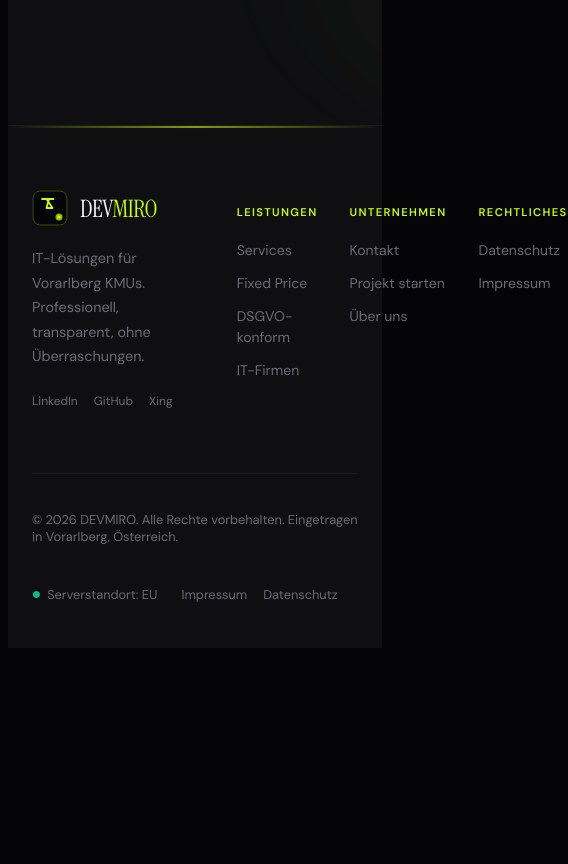
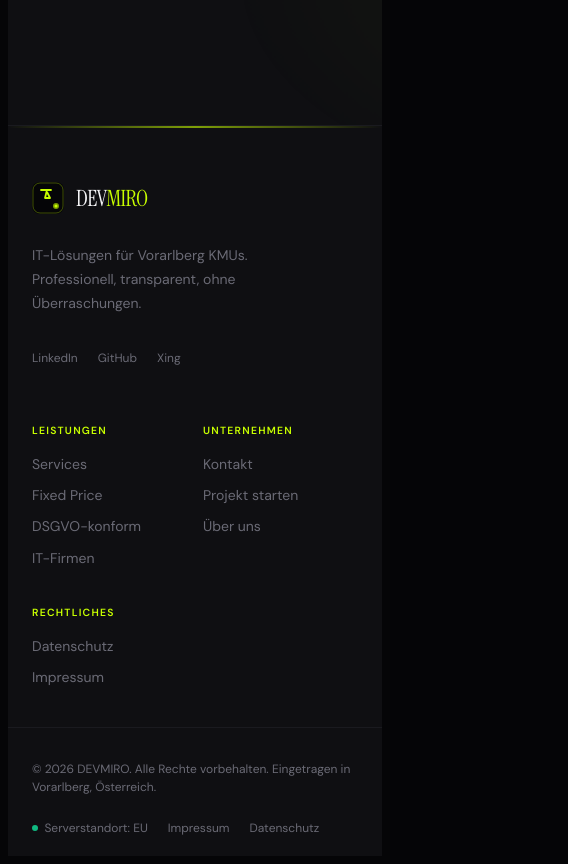
Before and after one commit to devorsomething/devmiro-at, a Next.js app: page / in a window 390 px wide. Shown: the part 8140-9004 px from the top of the page, 568 px wide, since content can reach past the window. Before the commit the page ends 8796 px from the top, so only its background shows below. Built offline with nearby package versions, Linux system fonts and the light colour scheme.

Commit message:
fix: footer mobile layout — responsive grid, proper stacking on small screens

```diff
--- a/app/components/Footer.tsx
+++ b/app/components/Footer.tsx
@@ -4,67 +4,25 @@ export function Footer() {
   const currentYear = new Date().getFullYear();
 
   return (
-    <footer style={{
-      background: 'var(--graphite)',
-      borderTop: '1px solid var(--smoke)',
-      position: 'relative',
-    }}>
-      {/* Electric accent line at top */}
-      <div style={{
-        position: 'absolute',
-        top: 0,
-        left: 0,
-        right: 0,
-        height: '2px',
-        background: 'linear-gradient(90deg, transparent, var(--electric), transparent)',
-        opacity: 0.6,
-      }} />
+    <footer className="footer">
+      {/* Electric accent line */}
+      <div className="footer-accent-line" />
 
-      <div style={{ maxWidth: 1200, margin: '0 auto', padding: '4rem 1.5rem 2rem' }}>
-        {/* Top section: Logo + Nav columns */}
-        <div style={{
-          display: 'grid',
-          gridTemplateColumns: '1fr 2fr',
-          gap: '4rem',
-          marginBottom: '4rem',
-        }}>
-          {/* Brand column */}
-          <div>
-            <div style={{ display: 'flex', alignItems: 'center', gap: '0.75rem', marginBottom: '1.25rem' }}>
+      <div className="footer-inner">
+        {/* Brand + Tagline */}
+        <div className="footer-brand">
+          <div className="footer-logo">
             <LogoMark />
-              <span style={{
-                fontFamily: "'Instrument Serif', serif",
-                fontSize: '1.5rem',
-                fontWeight: 400,
-                color: 'var(--white)',
-                letterSpacing: '-0.02em',
-              }}>
-                DEV<span style={{ color: 'var(--electric)' }}>MIRO</span>
+            <span className="footer-logo-text">
+              DEV<span className="electric">MIRO</span>
             </span>
           </div>
-            <p style={{
-              fontSize: '0.9rem',
-              color: 'var(--ash)',
-              lineHeight: 1.7,
-              maxWidth: 260,
-              marginBottom: '1.5rem',
-            }}>
+          <p className="footer-tagline">
             IT-Lösungen für Vorarlberg KMUs. Professionell, transparent, ohne Überraschungen.
           </p>
-            <div style={{ display: 'flex', gap: '1rem' }}>
+          <div className="footer-social">
             {['LinkedIn', 'GitHub', 'Xing'].map((social) => (
-                <a
-                  key={social}
-                  href="#"
-                  style={{
-                    fontSize: '0.75rem',
-                    color: 'var(--ash)',
-                    textDecoration: 'none',
-                    transition: 'color 0.2s',
-                  }}
-                  onMouseEnter={(e) => ((e.target as HTMLElement).style.color = 'var(--electric)')}
-                  onMouseLeave={(e) => ((e.target as HTMLElement).style.color = 'var(--ash)')}
-                >
+              <a key={social} href="#" className="footer-social-link">
                 {social}
               </a>
             ))}
@@ -72,186 +30,238 @@ export function Footer() {
         </div>
 
         {/* Nav columns */}
-          <div style={{
-            display: 'grid',
-            gridTemplateColumns: 'repeat(3, 1fr)',
-            gap: '2rem',
-          }}>
+        <div className="footer-nav">
           {/* Leistungen */}
-            <div>
-              <h4 style={{
-                fontSize: '0.7rem',
-                fontWeight: 600,
-                letterSpacing: '0.12em',
-                textTransform: 'uppercase',
-                color: 'var(--electric)',
-                marginBottom: '1.25rem',
-              }}>
-                Leistungen
-              </h4>
-              <ul style={{ listStyle: 'none', padding: 0, margin: 0, display: 'flex', flexDirection: 'column', gap: '0.75rem' }}>
-                {[
-                  { href: '/services', label: 'Services' },
-                  { href: '/fixed-price', label: 'Fixed Price' },
-                  { href: '/gdpr', label: 'DSGVO-konform' },
-                  { href: '/it-companies', label: 'IT-Firmen' },
-                ].map((link) => (
-                  <li key={link.href}>
-                    <a href={link.href} style={{
-                      fontSize: '0.875rem',
-                      color: 'var(--ash)',
-                      textDecoration: 'none',
-                      transition: 'color 0.2s',
-                    }}
-                      onMouseEnter={(e) => ((e.target as HTMLElement).style.color = 'var(--white)')}
-                      onMouseLeave={(e) => ((e.target as HTMLElement).style.color = 'var(--ash)')}
-                    >
-                      {link.label}
-                    </a>
-                  </li>
-                ))}
+          <div className="footer-nav-col">
+            <h4 className="footer-nav-heading">Leistungen</h4>
+            <ul className="footer-nav-list">
+              <li><a href="/services">Services</a></li>
+              <li><a href="/fixed-price">Fixed Price</a></li>
+              <li><a href="/datenschutz">DSGVO-konform</a></li>
+              <li><a href="/it-companies">IT-Firmen</a></li>
             </ul>
           </div>
 
           {/* Unternehmen */}
-            <div>
-              <h4 style={{
-                fontSize: '0.7rem',
-                fontWeight: 600,
-                letterSpacing: '0.12em',
-                textTransform: 'uppercase',
-                color: 'var(--electric)',
-                marginBottom: '1.25rem',
-              }}>
-                Unternehmen
-              </h4>
-              <ul style={{ listStyle: 'none', padding: 0, margin: 0, display: 'flex', flexDirection: 'column', gap: '0.75rem' }}>
-                {[
-                  { href: '/kontakt', label: 'Kontakt' },
-                  { href: '/start', label: 'Projekt starten' },
-                  { href: '/', label: 'Über uns' },
-                ].map((link) => (
-                  <li key={link.href}>
-                    <a href={link.href} style={{
-                      fontSize: '0.875rem',
-                      color: 'var(--ash)',
-                      textDecoration: 'none',
-                      transition: 'color 0.2s',
-                    }}
-                      onMouseEnter={(e) => ((e.target as HTMLElement).style.color = 'var(--white)')}
-                      onMouseLeave={(e) => ((e.target as HTMLElement).style.color = 'var(--ash)')}
-                    >
-                      {link.label}
-                    </a>
-                  </li>
-                ))}
+          <div className="footer-nav-col">
+            <h4 className="footer-nav-heading">Unternehmen</h4>
+            <ul className="footer-nav-list">
+              <li><a href="/kontakt">Kontakt</a></li>
+              <li><a href="/start">Projekt starten</a></li>
+              <li><a href="/">Über uns</a></li>
             </ul>
           </div>
 
           {/* Rechtliches */}
-            <div>
-              <h4 style={{
-                fontSize: '0.7rem',
-                fontWeight: 600,
-                letterSpacing: '0.12em',
-                textTransform: 'uppercase',
-                color: 'var(--electric)',
-                marginBottom: '1.25rem',
-              }}>
-                Rechtliches
-              </h4>
-              <ul style={{ listStyle: 'none', padding: 0, margin: 0, display: 'flex', flexDirection: 'column', gap: '0.75rem' }}>
-                {[
-                  { href: '/datenschutz', label: 'Datenschutz' },
-                  { href: '/impressum', label: 'Impressum' },
-                ].map((link) => (
-                  <li key={link.href}>
-                    <a href={link.href} style={{
-                      fontSize: '0.875rem',
-                      color: 'var(--ash)',
-                      textDecoration: 'none',
-                      transition: 'color 0.2s',
-                    }}
-                      onMouseEnter={(e) => ((e.target as HTMLElement).style.color = 'var(--white)')}
-                      onMouseLeave={(e) => ((e.target as HTMLElement).style.color = 'var(--ash)')}
-                    >
-                      {link.label}
-                    </a>
-                  </li>
-                ))}
+          <div className="footer-nav-col">
+            <h4 className="footer-nav-heading">Rechtliches</h4>
+            <ul className="footer-nav-list">
+              <li><a href="/datenschutz">Datenschutz</a></li>
+              <li><a href="/impressum">Impressum</a></li>
             </ul>
           </div>
         </div>
       </div>
 
-        {/* Bottom section */}
-        <div style={{
-          borderTop: '1px solid var(--smoke)',
-          paddingTop: '1.5rem',
-          display: 'flex',
-          justifyContent: 'space-between',
-          alignItems: 'center',
-          flexWrap: 'wrap',
-          gap: '1rem',
-        }}>
-          <p style={{
-            fontSize: '0.8rem',
-            color: 'var(--ash)',
-          }}>
+      {/* Bottom bar */}
+      <div className="footer-bottom">
+        <p className="footer-copyright">
           © {currentYear} DEVMIRO. Alle Rechte vorbehalten. Eingetragen in Vorarlberg, Österreich.
         </p>
-          <div style={{ display: 'flex', alignItems: 'center', gap: '1.5rem' }}>
-            <p style={{
-              fontSize: '0.8rem',
-              color: 'var(--ash)',
-              display: 'flex',
-              alignItems: 'center',
-              gap: '0.4rem',
-            }}>
-              <span style={{
-                color: '#10b981',
-                fontSize: '0.6rem',
-              }}>●</span> Serverstandort: EU
-            </p>
-            <div style={{ display: 'flex', gap: '1rem' }}>
-              <a href="/impressum" style={{
-                fontSize: '0.8rem',
-                color: 'var(--ash)',
-                textDecoration: 'none',
-                transition: 'color 0.2s',
-              }}
-                onMouseEnter={(e) => ((e.target as HTMLElement).style.color = 'var(--white)')}
-                onMouseLeave={(e) => ((e.target as HTMLElement).style.color = 'var(--ash)')}
-              >
-                Impressum
-              </a>
-              <a href="/datenschutz" style={{
-                fontSize: '0.8rem',
-                color: 'var(--ash)',
-                textDecoration: 'none',
-                transition: 'color 0.2s',
-              }}
-                onMouseEnter={(e) => ((e.target as HTMLElement).style.color = 'var(--white)')}
-                onMouseLeave={(e) => ((e.target as HTMLElement).style.color = 'var(--ash)')}
-              >
-                Datenschutz
-              </a>
+        <div className="footer-bottom-links">
+          <span className="footer-eu-badge">
+            <span className="eu-dot" /> Serverstandort: EU
+          </span>
+          <a href="/impressum">Impressum</a>
+          <a href="/datenschutz">Datenschutz</a>
         </div>
       </div>
-        </div>
-      </div>
+
+      <style jsx>{`
+        .footer {
+          background: var(--graphite);
+          border-top: 1px solid var(--smoke);
+          position: relative;
+        }
+        .footer-accent-line {
+          position: absolute;
+          top: 0;
+          left: 0;
+          right: 0;
+          height: 2px;
+          background: linear-gradient(90deg, transparent, var(--electric), transparent);
+          opacity: 0.6;
+        }
+        .footer-inner {
+          max-width: 1200px;
+          margin: 0 auto;
+          padding: 3.5rem 1.5rem 2.5rem;
+          display: grid;
+          grid-template-columns: 1fr;
+          gap: 2.5rem;
+        }
+        @media (min-width: 640px) {
+          .footer-inner {
+            grid-template-columns: 1fr 1fr;
+            gap: 3rem;
+          }
+        }
+        @media (min-width: 1024px) {
+          .footer-inner {
+            grid-template-columns: 1fr 2fr;
+            gap: 4rem;
+          }
+        }
+
+        /* Brand */
+        .footer-brand {
+          display: flex;
+          flex-direction: column;
+          gap: 1rem;
+        }
+        .footer-logo {
+          display: flex;
+          align-items: center;
+          gap: 0.75rem;
+        }
+        .footer-logo-text {
+          font-family: 'Instrument Serif', serif;
+          font-size: 1.4rem;
+          font-weight: 400;
+          color: var(--white);
+          letter-spacing: -0.02em;
+        }
+        .electric {
+          color: var(--electric);
+        }
+        .footer-tagline {
+          font-size: 0.875rem;
+          color: var(--ash);
+          line-height: 1.7;
+          max-width: 280px;
+        }
+        .footer-social {
+          display: flex;
+          gap: 1.25rem;
+          flex-wrap: wrap;
+        }
+        .footer-social-link {
+          font-size: 0.75rem;
+          color: var(--ash);
+          text-decoration: none;
+          transition: color 0.2s;
+          padding: 0.25rem 0;
+        }
+        .footer-social-link:hover {
+          color: var(--electric);
+        }
+
+        /* Nav */
+        .footer-nav {
+          display: grid;
+          grid-template-columns: repeat(3, 1fr);
+          gap: 1.5rem;
+        }
+        @media (max-width: 480px) {
+          .footer-nav {
+            grid-template-columns: repeat(2, 1fr);
+            gap: 1.5rem 1rem;
+          }
+        }
+        .footer-nav-col {
+          display: flex;
+          flex-direction: column;
+        }
+        .footer-nav-heading {
+          font-size: 0.65rem;
+          font-weight: 600;
+          letter-spacing: 0.12em;
+          text-transform: uppercase;
+          color: var(--electric);
+          margin-bottom: 1rem;
+        }
+        .footer-nav-list {
+          list-style: none;
+          padding: 0;
+          margin: 0;
+          display: flex;
+          flex-direction: column;
+          gap: 0.65rem;
+        }
+        .footer-nav-list li a {
+          font-size: 0.875rem;
+          color: var(--ash);
+          text-decoration: none;
+          transition: color 0.2s;
+        }
+        .footer-nav-list li a:hover {
+          color: var(--white);
+        }
+
+        /* Bottom bar */
+        .footer-bottom {
+          max-width: 1200px;
+          margin: 0 auto;
+          padding: 1.25rem 1.5rem;
+          border-top: 1px solid var(--smoke);
+          display: flex;
+          flex-direction: column;
+          gap: 0.75rem;
+        }
+        @media (min-width: 640px) {
+          .footer-bottom {
+            flex-direction: row;
+            justify-content: space-between;
+            align-items: center;
+          }
+        }
+        .footer-copyright {
+          font-size: 0.75rem;
+          color: var(--ash);
+          line-height: 1.5;
+        }
+        .footer-bottom-links {
+          display: flex;
+          align-items: center;
+          gap: 1.25rem;
+          flex-wrap: wrap;
+        }
+        .footer-eu-badge {
+          display: flex;
+          align-items: center;
+          gap: 0.4rem;
+          font-size: 0.75rem;
+          color: var(--ash);
+        }
+        .eu-dot {
+          width: 6px;
+          height: 6px;
+          border-radius: 50%;
+          background: #10b981;
+          flex-shrink: 0;
+        }
+        .footer-bottom-links a {
+          font-size: 0.75rem;
+          color: var(--ash);
+          text-decoration: none;
+          transition: color 0.2s;
+        }
+        .footer-bottom-links a:hover {
+          color: var(--white);
+        }
+      `}</style>
     </footer>
   );
 }
 
 function LogoMark() {
   return (
-    <svg width="36" height="36" viewBox="0 0 36 36" fill="none" xmlns="http://www.w3.org/2000/svg">
-      <rect width="36" height="36" rx="8" fill="var(--obsidian)"/>
-      <rect x="1" y="1" width="34" height="34" rx="7" stroke="rgba(200,255,0,0.3)" strokeWidth="1"/>
-      <path d="M10 9h7l-2.5 9h6L14.5 9h7" stroke="var(--electric)" strokeWidth="1.8" strokeLinecap="round" strokeLinejoin="round"/>
-      <circle cx="27" cy="27" r="3.5" fill="var(--electric)" opacity="0.7"/>
-      <circle cx="27" cy="27" r="1.75" fill="var(--electric)"/>
+    <svg width="32" height="32" viewBox="0 0 32 32" fill="none" xmlns="http://www.w3.org/2000/svg">
+      <rect width="32" height="32" rx="8" fill="var(--obsidian)" />
+      <rect x="1" y="1" width="30" height="30" rx="7" stroke="rgba(200,255,0,0.3)" strokeWidth="1" />
+      <path d="M9 8h6l-2 8h5L14 8h5" stroke="var(--electric)" strokeWidth="1.8" strokeLinecap="round" strokeLinejoin="round" />
+      <circle cx="24" cy="24" r="3" fill="var(--electric)" opacity="0.6" />
+      <circle cx="24" cy="24" r="1.5" fill="var(--electric)" />
     </svg>
   );
 }
```
Lines whose indentation alone changed are shown as unchanged.
